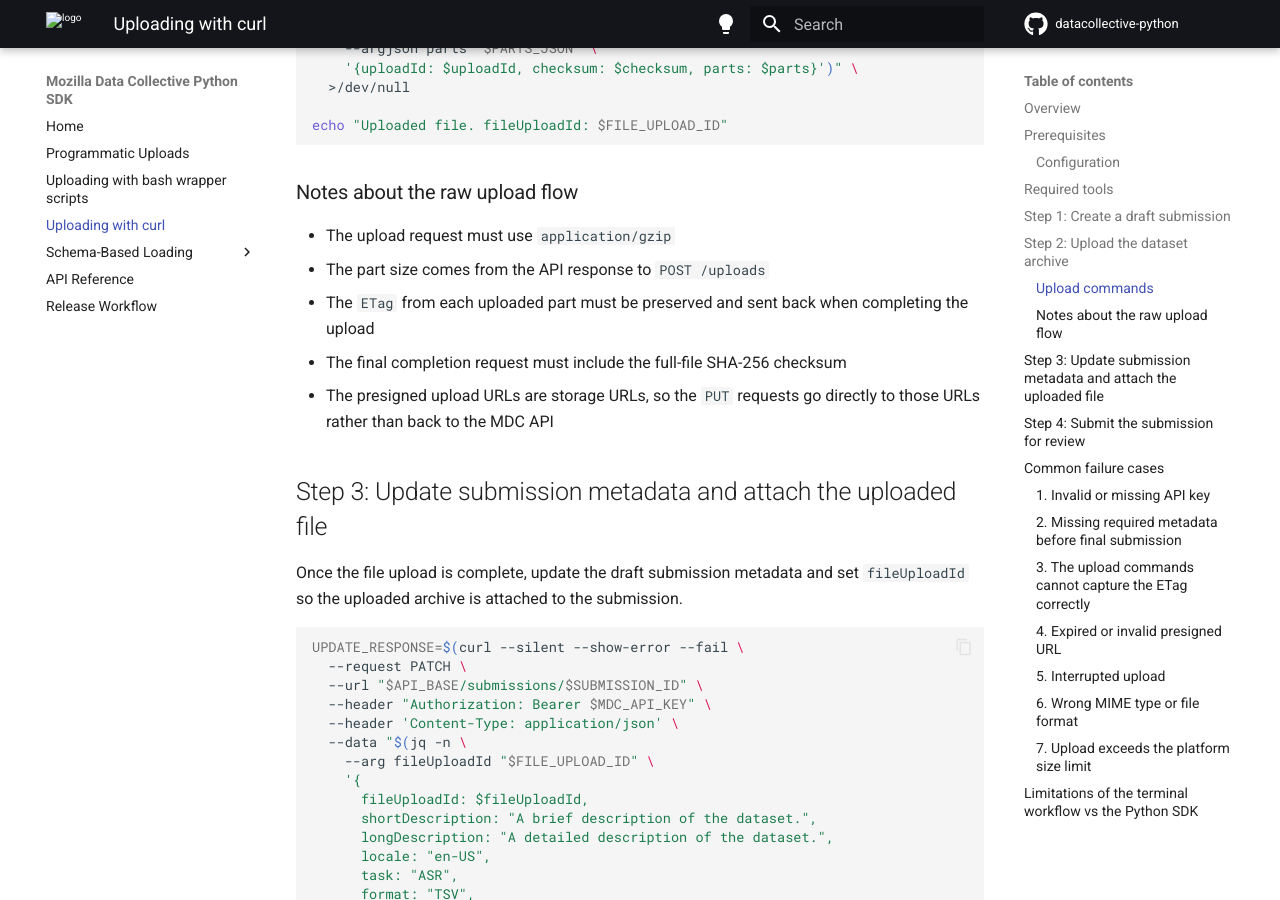
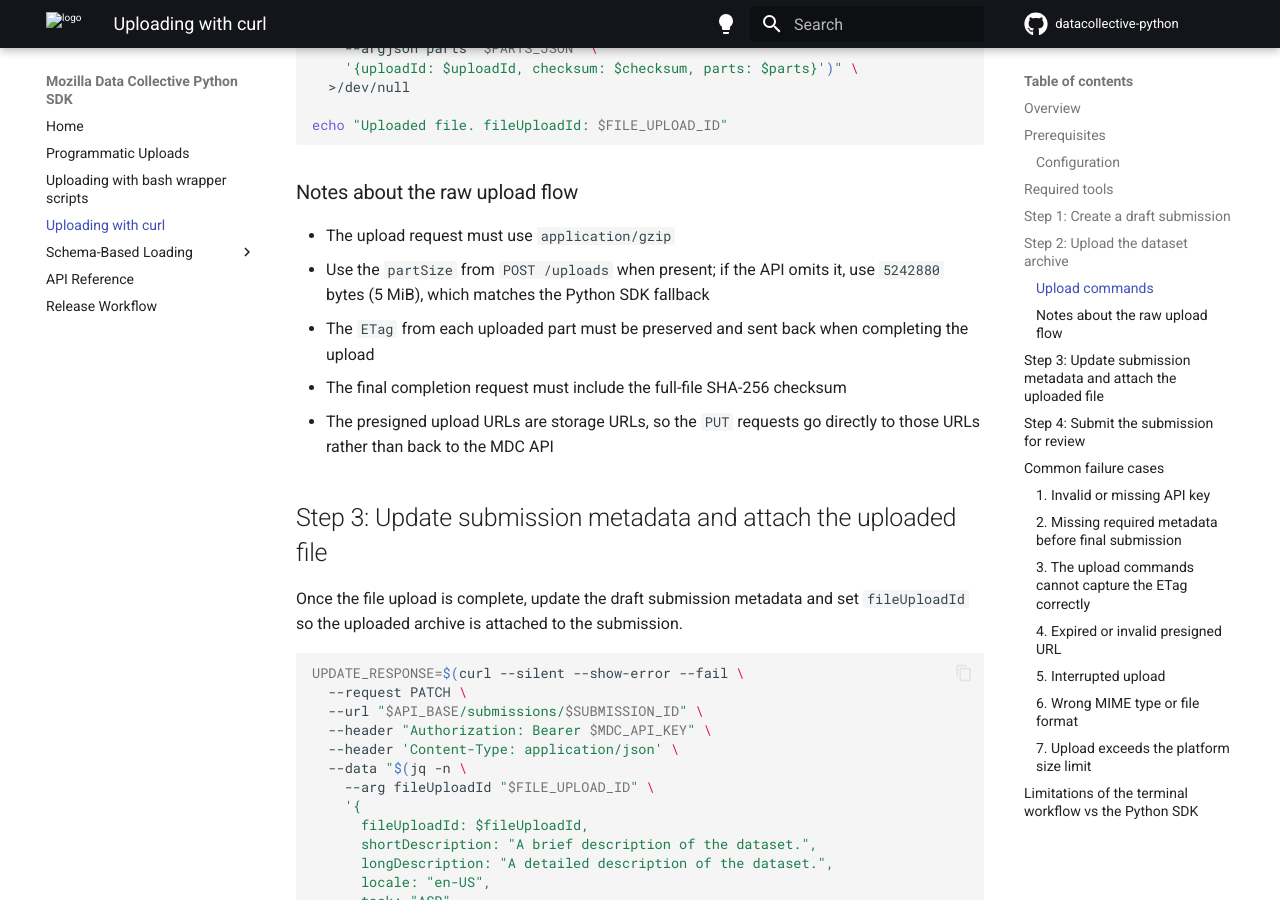
Before and after one commit to Mozilla-Data-Collective/datacollective-python, an MkDocs documentation site: the page built from docs/upload_with_curl.md, in a window 1280 px wide and 900 px high, scrolled down 4194 px. Built offline with MkDocs 1.6.1 and Material for MkDocs 9.7.7, drawn with Linux system fonts in a browser that asks for light colours; comment, search, counter and statistics services are not loaded; some of the changed text lies outside the part shown.

Commit message:
Update upload logic, partSize missing fallback

```diff
--- a/docs/upload_with_curl.md
+++ b/docs/upload_with_curl.md
@@ -132,7 +132,7 @@
 
 export FILE_UPLOAD_ID="$(printf '%s' "$INITIATE_RESPONSE" | jq -r '.fileUploadId')"
 UPLOAD_ID="$(printf '%s' "$INITIATE_RESPONSE" | jq -r '.uploadId')"
-PART_SIZE="$(printf '%s' "$INITIATE_RESPONSE" | jq -r '.partSize')"
+PART_SIZE="$(printf '%s' "$INITIATE_RESPONSE" | jq -r 'if (.partSize // 0) > 0 then .partSize else 5242880 end')"
 TOTAL_PARTS=$(( (FILE_SIZE + PART_SIZE - 1) / PART_SIZE ))
 PARTS_JSON='[]'
 
@@ -183,7 +183,7 @@
 ### Notes about the raw upload flow
 
 - The upload request must use `application/gzip`
-- The part size comes from the API response to `POST /uploads`
+- Use the `partSize` from `POST /uploads` when present; if the API omits it, use `5242880` bytes (5 MiB), which matches the Python SDK fallback
 - The `ETag` from each uploaded part must be preserved and sent back when completing the upload
 - The final completion request must include the full-file SHA-256 checksum
 - The presigned upload URLs are storage URLs, so the `PUT` requests go directly to those URLs rather than back to the MDC API
```
Also changed, not shown: 1 other file.
